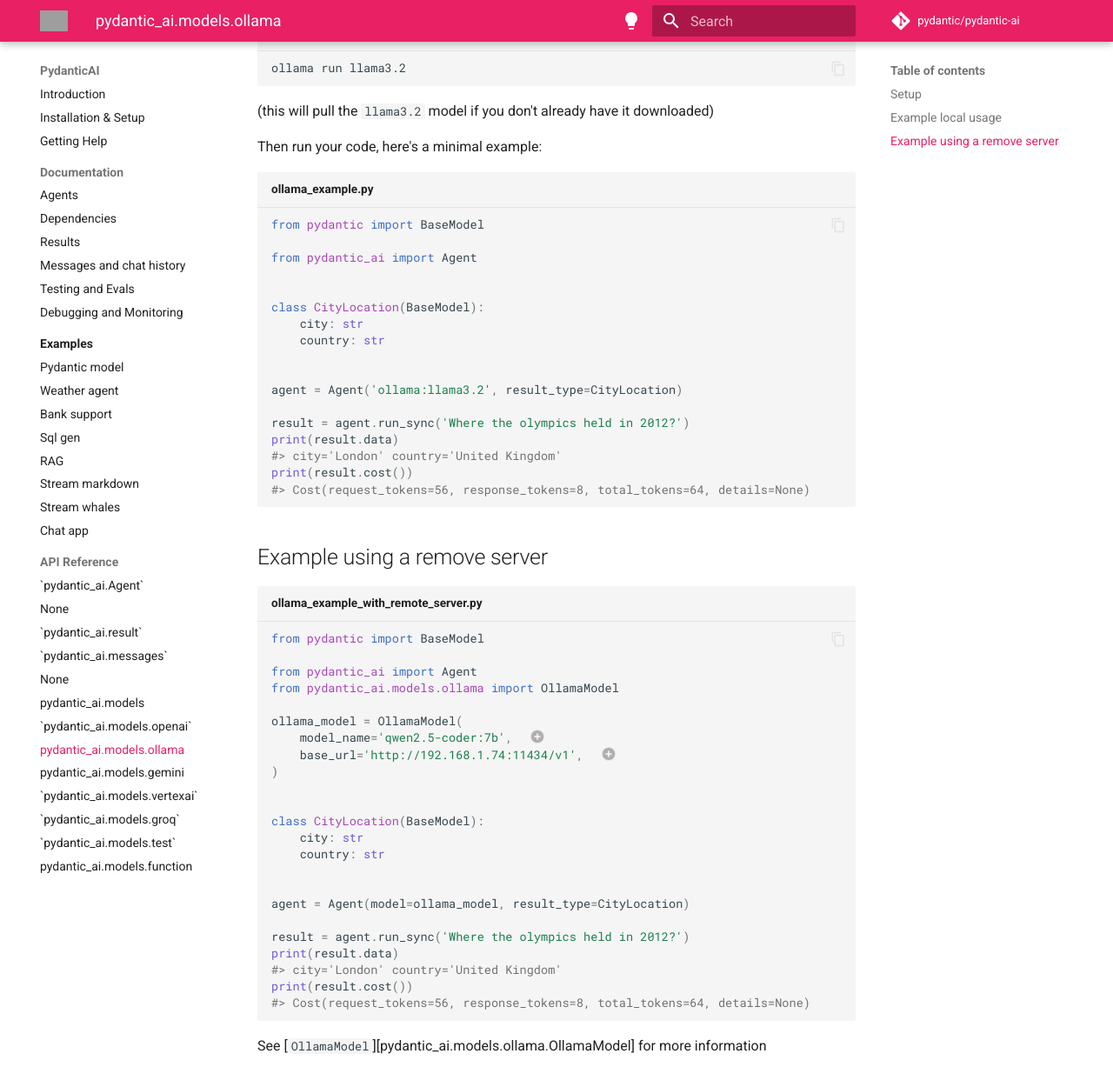
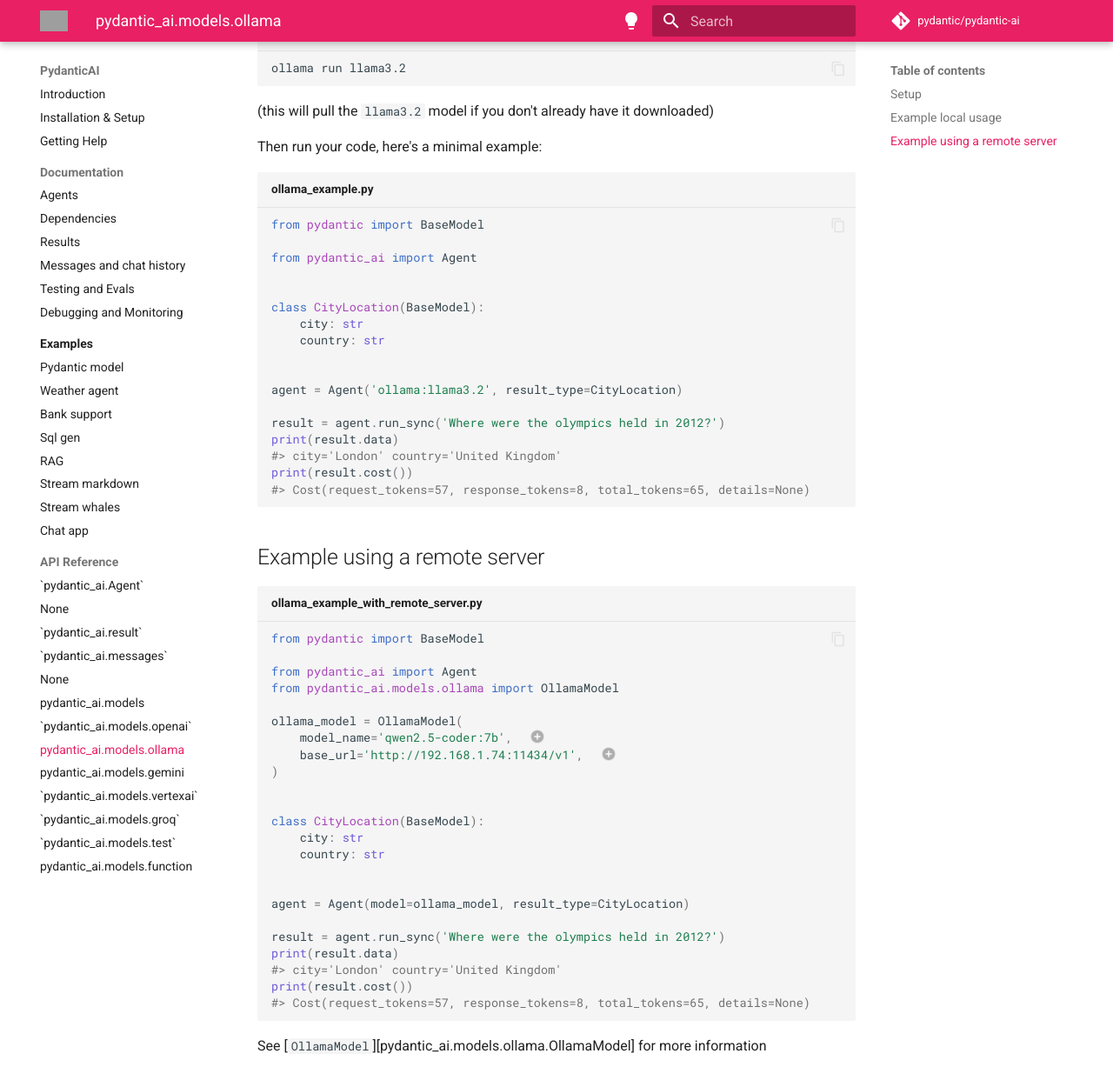
Before and after one commit to willgdjones/pydantic-ai, an MkDocs documentation site: the page built from docs/api/models/ollama.md, in a window 1280 px wide and 1400 px high, scrolled down 411 px, cut to the strip 0-1227 px from the top of the window. Shown: the whole strip at 87% size. Built offline with MkDocs 1.6.1 and Material for MkDocs 9.7.7, drawn with Linux system fonts in a browser that asks for light colours; plug-ins that fetch from the network failed and are left out; comment, search, counter and statistics services are not loaded; grey boxes are pictures that could not be loaded.

Commit message:
doc: minor updates to spelling and wording (#212)
Co-authored-by: sydney-runkle <sydneymarierunkle@gmail.com>

````diff
--- a/docs/api/models/ollama.md
+++ b/docs/api/models/ollama.md
@@ -28,14 +28,14 @@
 
 agent = Agent('ollama:llama3.2', result_type=CityLocation)
 
-result = agent.run_sync('Where the olympics held in 2012?')
+result = agent.run_sync('Where were the olympics held in 2012?')
 print(result.data)
 #> city='London' country='United Kingdom'
 print(result.cost())
-#> Cost(request_tokens=56, response_tokens=8, total_tokens=64, details=None)
+#> Cost(request_tokens=57, response_tokens=8, total_tokens=65, details=None)
 ```
 
-## Example using a remove server
+## Example using a remote server
 
 ```py title="ollama_example_with_remote_server.py"
 from pydantic import BaseModel
@@ -56,11 +56,11 @@
 
 agent = Agent(model=ollama_model, result_type=CityLocation)
 
-result = agent.run_sync('Where the olympics held in 2012?')
+result = agent.run_sync('Where were the olympics held in 2012?')
 print(result.data)
 #> city='London' country='United Kingdom'
 print(result.cost())
-#> Cost(request_tokens=56, response_tokens=8, total_tokens=64, details=None)
+#> Cost(request_tokens=57, response_tokens=8, total_tokens=65, details=None)
 ```
 
 1. The name of the model running on the remote server
````
Also changed, not shown: docs/results.md (+2 -2 lines), 1 other file.
